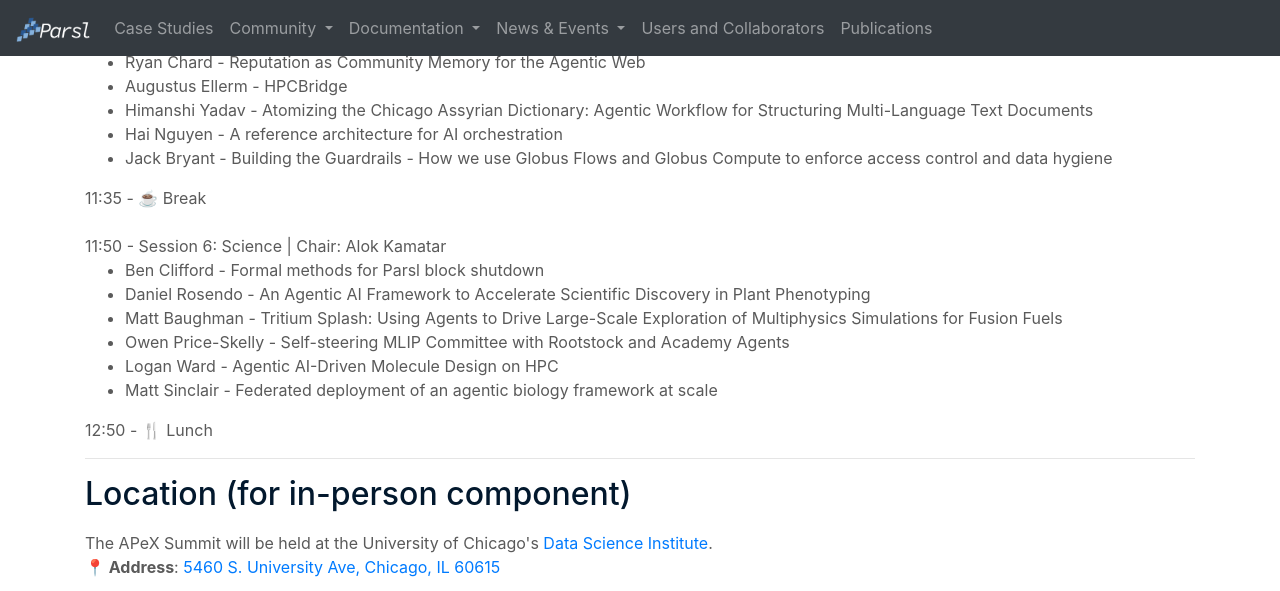
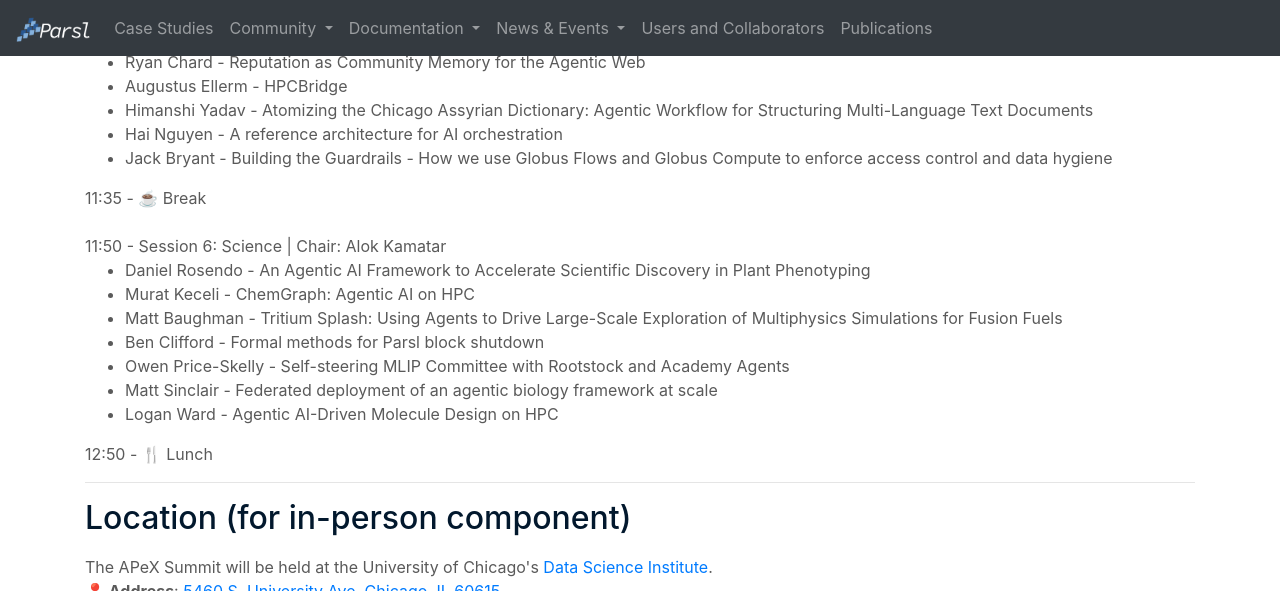
Before and after one commit to Parsl/parsl.github.io, a Jekyll site: the page built from parslfest/apex2026.html, in a window 1280 px wide and 900 px high, scrolled down 1940 px, cut to the strip 0-591 px from the top of the window. Built offline with Jekyll 4.4.1, drawn with Linux system fonts in a browser that asks for light colours.

Commit message:
Add Murat. Reorder session 6 to alernate remote/inperson

```diff
--- a/parslfest/apex2026.html
+++ b/parslfest/apex2026.html
@@ -138,12 +138,13 @@ title: APeX Summit 2026 - Academy, Parsl, Globus Compute
 
 11:50 - Session 6: Science | Chair: Alok Kamatar
 <ul>
+<li>Daniel Rosendo - An Agentic AI Framework to Accelerate Scientific Discovery in Plant Phenotyping   </li>
+<li>Murat Keceli - ChemGraph: Agentic AI on HPC</li>
+<li>Matt Baughman - Tritium Splash: Using Agents to Drive Large-Scale Exploration of Multiphysics Simulations for Fusion Fuels   </li>
 <li>Ben Clifford - Formal methods for Parsl block shutdown  </li>
-<li>Daniel Rosendo - An Agentic AI Framework to Accelerate Scientific Discovery in Plant Phenotyping   </li>
-<li>Matt Baughman - Tritium Splash: Using Agents to Drive Large-Scale Exploration of Multiphysics Simulations for Fusion Fuels   </li>
 <li>Owen Price-Skelly - Self-steering MLIP Committee with Rootstock and Academy Agents   </li>
+<li>Matt Sinclair - Federated deployment of an agentic biology framework at scale   </li>
 <li>Logan Ward - Agentic AI-Driven Molecule Design on HPC   </li>
-<li>Matt Sinclair - Federated deployment of an agentic biology framework at scale   </li>
 </ul>
 
 12:50 - 🍴 Lunch
```
